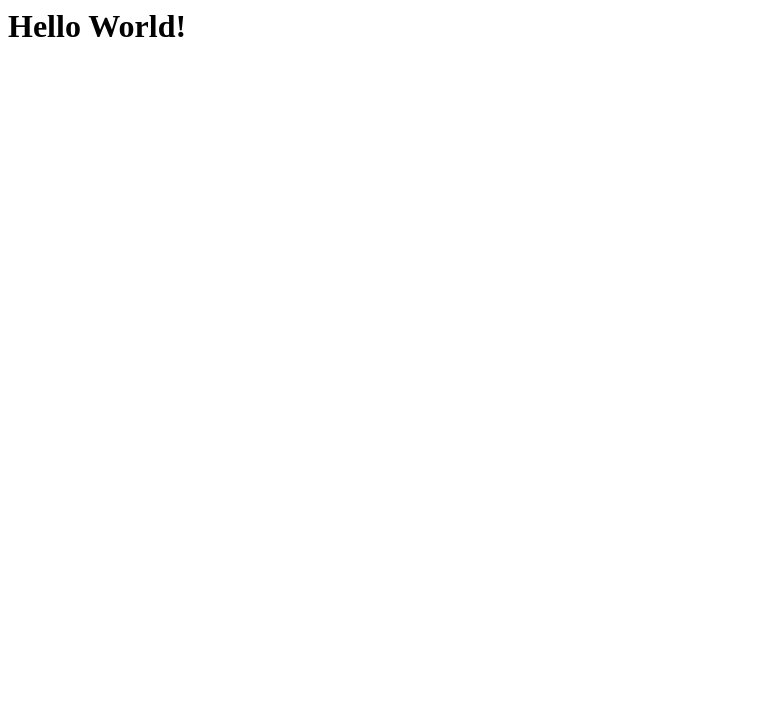
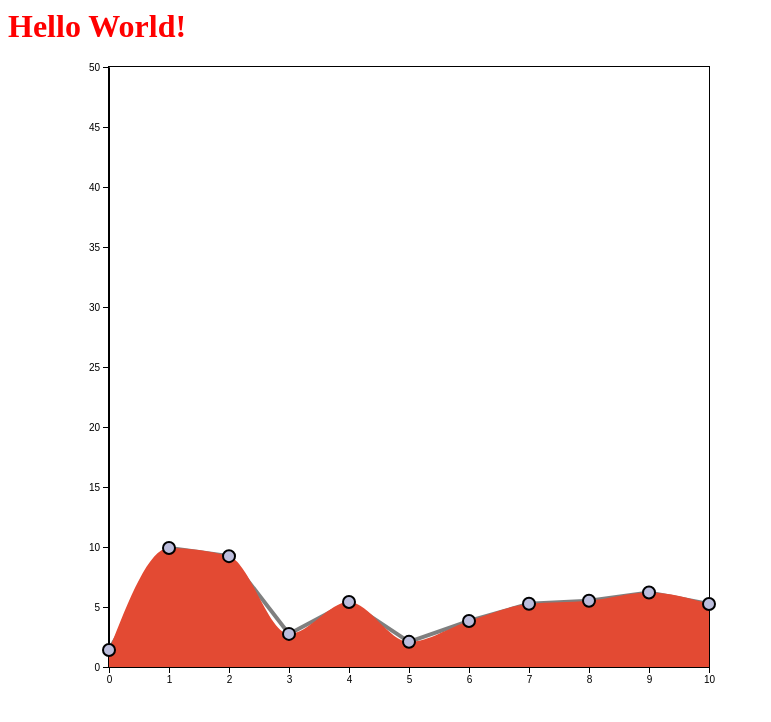
Before and after one commit to veli-gasparovic/fer_vizpod, a website: page d3.html in a window 1280 px wide. Shown: the whole page, without its empty margins (0-771 px from the left). Drawn offline with nearby package versions, Linux system fonts and the light colour scheme.

Commit message:
first part of the lecture, uncommented

```diff
--- a/d3.html
+++ b/d3.html
@@ -8,20 +8,20 @@
     const title = d3.select("h1");
 
     // MODIFICATION
-    // title.style("color", "green").style("cursor", "pointer");
+    title.style("color", "green").style("cursor", "pointer");
 
     // TRANSITION
-    // title.transition().duration(5000).style("color", "red");
+    title.transition().duration(5000).style("color", "red");
 
     // INTERACTIVITY
-    // title.on("click", function () {
-    //   //on click change to a random color from the d3 tableau10 color scheme
-    //   d3.select(this)
-    //     .transition()
-    //     .style("color", d3.schemeTableau10[Math.floor(Math.random() * 10)]);
-    // });
+    title.on("click", function () {
+      //on click change to a random color from the d3 tableau10 color scheme
+      d3.select(this)
+        .transition()
+        .style("color", d3.schemeTableau10[Math.floor(Math.random() * 10)]);
+    });
 
-    // d3.select("body").append("ul");
+    d3.select("body").append("ul");
 
     // //DATA
     // var data = d3.shuffle(d3.range(10));
@@ -32,7 +32,7 @@
     // INTRO TO BASIC D3 FUNCTIONS, UNCOMMENT EACH FUNCTION TO TEST:
     // createBulletedList(data);
     // svgIntro();
-    // render();
+    render();
 
     function createBulletedList(data) {
 
@@ -181,69 +181,69 @@
 
       console.log(scatterData);
 
-      // //append circles to the svg element
-      // svg
-      //   .append("g")
-      //   .attr("class", "scatter-group")
-      //   .selectAll("circle.scatter")
-      //   .data(scatterData, (d) => d)
-      //   .enter()
-      //   .append("circle")
-      //   .attr("class", "scatter")
-      //   .attr("cx", (d) => xScale(d.x))
-      //   .attr("cy", (d) => yScale(d.y))
-      //   .attr("r", 6)
-      //   .attr("fill", "#bcbddc")
-      //   .attr("stroke", "black")
-      //   .attr("stroke-width", 2);
+      //append circles to the svg element
+      svg
+        .append("g")
+        .attr("class", "scatter-group")
+        .selectAll("circle.scatter")
+        .data(scatterData, (d) => d)
+        .enter()
+        .append("circle")
+        .attr("class", "scatter")
+        .attr("cx", (d) => xScale(d.x))
+        .attr("cy", (d) => yScale(d.y))
+        .attr("r", 6)
+        .attr("fill", "#bcbddc")
+        .attr("stroke", "black")
+        .attr("stroke-width", 2);
 
-      // //RESCALE:
-      // //lets rescale y to be between 0 and 100 and transition the circles and scale
-      // yScale.domain([0, 50]);
-      // svg
-      //   .selectAll("circle.scatter")
-      //   .transition()
-      //   .duration(2000)
-      //   .attr("cy", (d) => yScale(d.y));
+      //RESCALE:
+      //lets rescale y to be between 0 and 100 and transition the circles and scale
+      yScale.domain([0, 50]);
+      svg
+        .selectAll("circle.scatter")
+        .transition()
+        .duration(2000)
+        .attr("cy", (d) => yScale(d.y));
 
-      // // transition the yAxis
-      // svg.select(".y-axis").transition().duration(2000).call(yAxis);
+      // transition the yAxis
+      svg.select(".y-axis").transition().duration(2000).call(yAxis);
 
-      // //after 3000ms call addLine(svg, scatterData);
-      // setTimeout(() => {
-      //   const g = svg.append("g").attr("opacity", 0);
+      //after 3000ms call addLine(svg, scatterData);
+      setTimeout(() => {
+        const g = svg.append("g").attr("opacity", 0);
 
-      //   const line = d3
-      //     .line()
-      //     .x((d) => xScale(d.x))
-      //     .y((d) => yScale(d.y))
+        const line = d3
+          .line()
+          .x((d) => xScale(d.x))
+          .y((d) => yScale(d.y))
 
-      //     // .curve(d3.curveMonotoneX);
-      //   //https://www.d3indepth.com/examples-merged/shapes/curve-explorer/
+        // .curve(d3.curveMonotoneX);
+        //https://www.d3indepth.com/examples-merged/shapes/curve-explorer/
 
-      //   g.append("path")
-      //     .datum(scatterData)
-      //     .attr("d", line)
-      //     .attr("fill", "none")
-      //     .attr("stroke", "black")
-      //     .attr("stroke-width", 4)
-      //     .attr("stroke-opacity", 0.5);
+        g.append("path")
+          .datum(scatterData)
+          .attr("d", line)
+          .attr("fill", "none")
+          .attr("stroke", "black")
+          .attr("stroke-width", 4)
+          .attr("stroke-opacity", 0.5);
 
-      //   // const area = d3
-      //   //   .area()
-      //   //   .x((d) => xScale(d.x))
-      //   //   .y0((d) => yScale(0))
-      //   //   .y1((d) => yScale(d.y))
-      //   //   .curve(d3.curveMonotoneX);
+        const area = d3
+          .area()
+          .x((d) => xScale(d.x))
+          .y0((d) => yScale(0))
+          .y1((d) => yScale(d.y))
+          .curve(d3.curveMonotoneX);
 
-      //   // g.append("path")
-      //   //   .datum(scatterData)
-      //   //   .attr("d", area)
-      //   //   .attr("fill", "#e34a33");
+        g.append("path")
+          .datum(scatterData)
+          .attr("d", area)
+          .attr("fill", "#e34a33");
 
-      //   g.transition().duration(2000).attr("opacity", 1);
-      //   svg.select(".scatter-group").raise();
-      // }, 3000);
+        g.transition().duration(2000).attr("opacity", 1);
+        svg.select(".scatter-group").raise();
+      }, 3000);
     }
   </script>
 </body>
```
